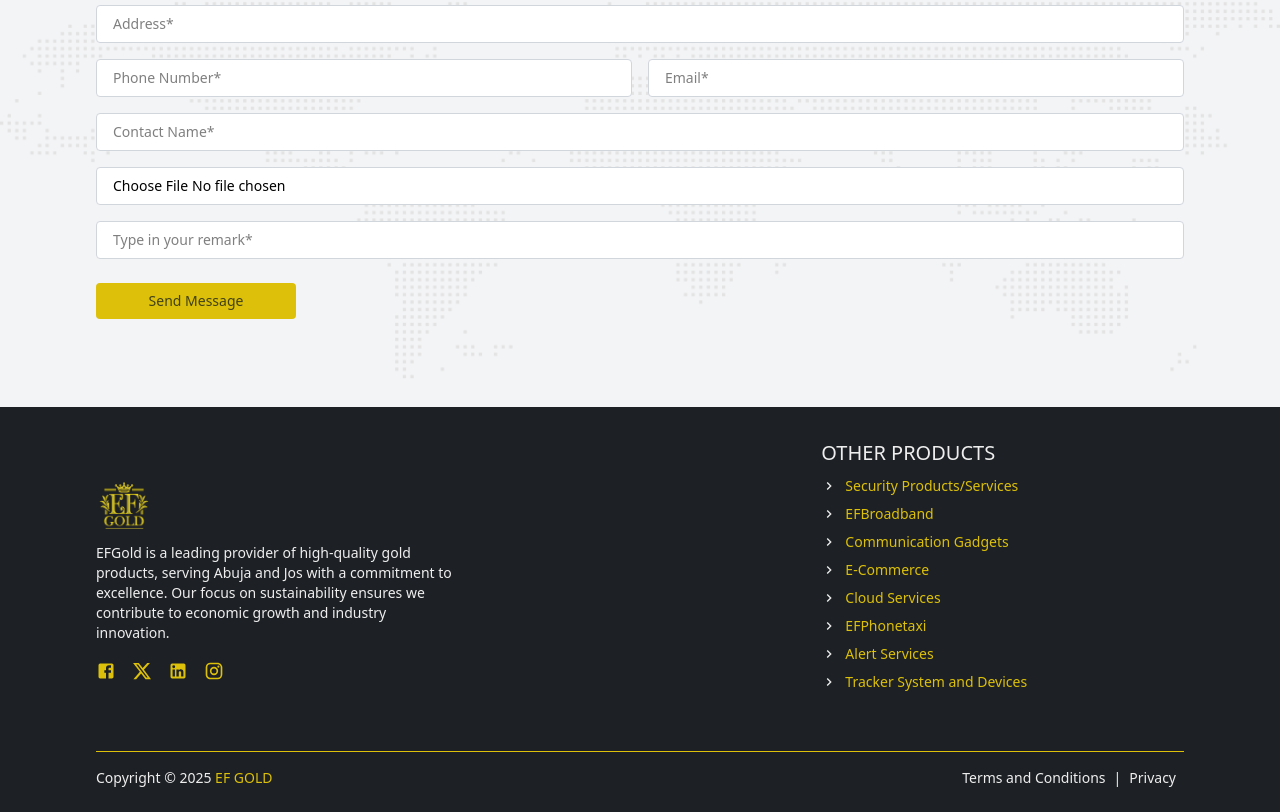
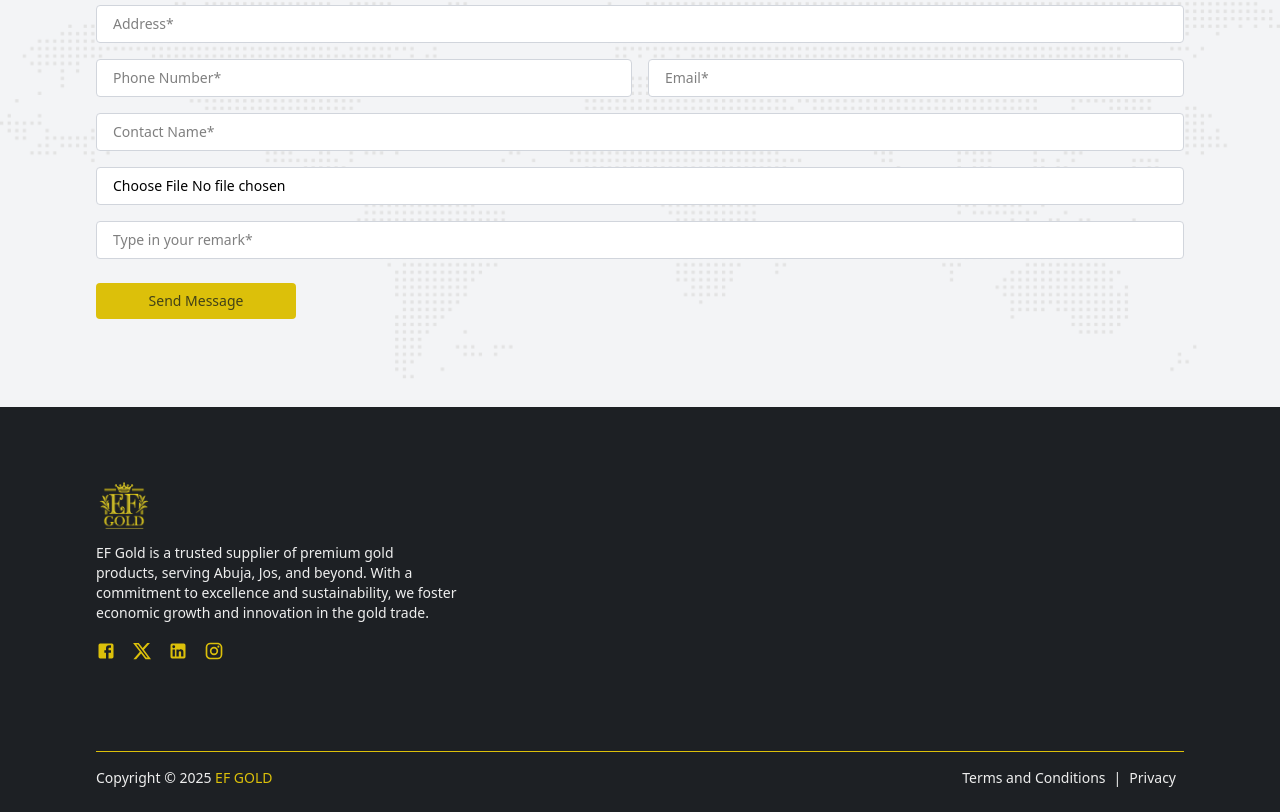
Before and after one commit to rilwanat/efgold-website, a React (Vite) app: page / in a window 1280 px wide. Shown: the part 2042-2854 px from the top of the page. Built offline with nearby package versions, Linux system fonts and the light colour scheme.

Commit message:
update footer

```diff
--- a/src/components/navbar/Footer.jsx
+++ b/src/components/navbar/Footer.jsx
@@ -44,9 +44,11 @@ function Footer({
               />
             </div>
             {/* <p className=' mb-2' style={{ color: '#eeeeee', fontSize: '20px' }}>ABOUT</p> */}
-            <p className='' style={{ color: '#eeeeee', fontSize: '14px' }}>EFGold is a leading provider of high-quality gold products, serving Abuja and Jos with a commitment to excellence. Our focus on sustainability ensures we contribute to economic growth and industry innovation.</p>
+            <p className='' style={{ color: '#eeeeee', fontSize: '14px' }}>EF Gold is a trusted supplier of premium gold products, serving Abuja, Jos, and beyond. With a commitment to excellence and sustainability, we foster economic growth and innovation in the gold trade.</p>
             <div className='flex mt-4' style={{ color: '#eeeeee' }}>
-              <a href='https://www.facebook.com/efnetworkltd' target='_blank'>
+              <a
+              // href='https://www.facebook.com/efnetworkltd'
+              target='_blank'>
               <FacebookIcon
                 className='mr-4 cursor-pointer  text-theme'
                 alt=""
@@ -54,21 +56,27 @@ function Footer({
               />
               </a>
 
-              <a href='https://x.com/efnetworkltd' target='_blank'>
+              <a
+              // href='https://x.com/efnetworkltd'
+              target='_blank'>
               <XIcon
                 className='mr-4 cursor-pointer  text-theme'
                 alt=""
                 style={{ width: '20px', height: '20px', objectFit: 'cover'  }}
               /></a>
 
-              <a href='https://www.linkedin.com/company/ef-networks-ltd/posts/?feedView=all' target='_blank'>
+              <a
+              // href='https://www.linkedin.com/company/ef-networks-ltd/posts/?feedView=all'
+              target='_blank'>
               <LinkedInIcon
                 className='mr-4 cursor-pointer  text-theme'
                 alt=""
                 style={{ width: '20px', height: '20px', objectFit: 'cover'  }}
               /></a>
 
-              <a href='https://www.instagram.com/efnetworkltd/' target='_blank'>
+              <a
+              // href='https://www.instagram.com/efnetworkltd/'
+              target='_blank'>
               <InstagramIcon
                 className='mr-4 cursor-pointer  text-theme'
                 style={{ width: '20px', height: '20px', objectFit: 'cover'  }}
@@ -78,18 +86,18 @@ function Footer({
           </div>
 
           <div className="flex flex-col md:items-start md:w-1/3 my-4 md:h-60" style={{ color: '#eeeeee' }}>
-          <p className=' mb-2' style={{ color: '#eeeeee', fontSize: '20px' }}>OTHER PRODUCTS</p>
+          {/* <p className=' mb-2' style={{ color: '#eeeeee', fontSize: '20px' }}>OTHER PRODUCTS</p> */}
 
           {/* <div className='bg-theme mb-2' style={{ width: '60px', height: '2px' }}></div> */}
 
-          <div className="flex items-center cursor-pointer mb-2"><KeyboardArrowRightIcon className='mr-2' style={{ width: '16px', height: '16px', }}/> <p className='text-theme ' style={{ color: '', fontSize: '14px' }}>Security Products/Services</p></div>
+          {/* <div className="flex items-center cursor-pointer mb-2"><KeyboardArrowRightIcon className='mr-2' style={{ width: '16px', height: '16px', }}/> <p className='text-theme ' style={{ color: '', fontSize: '14px' }}>Security Products/Services</p></div>
           <div className="flex items-center cursor-pointer mb-2"><KeyboardArrowRightIcon className='mr-2' style={{ width: '16px', height: '16px', }}/> <p className='text-theme ' style={{ color: '', fontSize: '14px' }}>EFBroadband</p></div>
           <div className="flex items-center cursor-pointer mb-2"><KeyboardArrowRightIcon className='mr-2' style={{ width: '16px', height: '16px', }}/> <p className='text-theme ' style={{ color: '', fontSize: '14px' }}>Communication Gadgets</p></div>
           <div className="flex items-center cursor-pointer mb-2"><KeyboardArrowRightIcon className='mr-2' style={{ width: '16px', height: '16px', }}/> <p className='text-theme ' style={{ color: '', fontSize: '14px' }}>E-Commerce</p></div>
           <div className="flex items-center cursor-pointer mb-2"><KeyboardArrowRightIcon className='mr-2' style={{ width: '16px', height: '16px', }}/> <p className='text-theme ' style={{ color: '', fontSize: '14px' }}>Cloud Services</p></div>
           <div className="flex items-center cursor-pointer mb-2"><KeyboardArrowRightIcon className='mr-2' style={{ width: '16px', height: '16px', }}/> <p className='text-theme ' style={{ color: '', fontSize: '14px' }}>EFPhonetaxi</p></div>
           <div className="flex items-center cursor-pointer mb-2"><KeyboardArrowRightIcon className='mr-2' style={{ width: '16px', height: '16px', }}/> <p className='text-theme ' style={{ color: '', fontSize: '14px' }}>Alert Services</p></div>
-          <div className="flex items-center cursor-pointer mb-2"><KeyboardArrowRightIcon className='mr-2' style={{ width: '16px', height: '16px', }}/> <p className='text-theme ' style={{ color: '', fontSize: '14px' }}>Tracker System and Devices</p></div>
+          <div className="flex items-center cursor-pointer mb-2"><KeyboardArrowRightIcon className='mr-2' style={{ width: '16px', height: '16px', }}/> <p className='text-theme ' style={{ color: '', fontSize: '14px' }}>Tracker System and Devices</p></div> */}
           </div>
 
           {/* <div className="flex flex-col md:items-start md:w-1/3 my-4 md:h-40">
```
